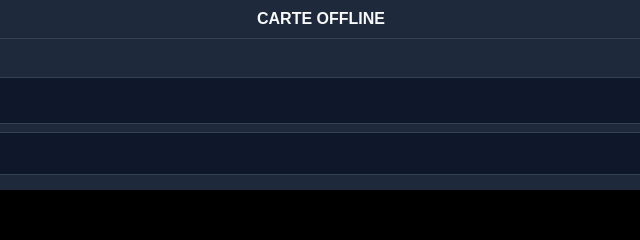
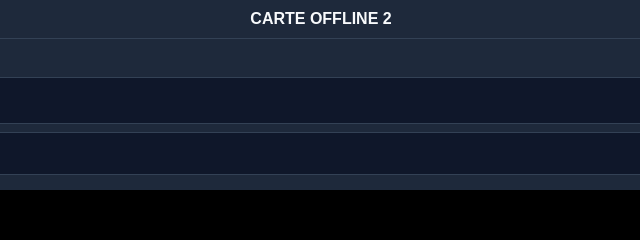
Before and after one commit to Omega37160/TuilesCarte, a plain HTML site: page index.html in a window 1280 px wide. Shown: the top 240 px of the page, 319-959 px from the left. Drawn offline with nearby package versions, Linux system fonts and the light colour scheme.

Commit message:
index.html

```diff
--- a/index.html
+++ b/index.html
@@ -20,7 +20,7 @@
 </head>
 <body>
 
-<header>CARTE OFFLINE</header>
+<header>CARTE OFFLINE 2</header>
 
 <div id="controls">
     <div id="status">En attente de fichier ZIP...</div>
```
